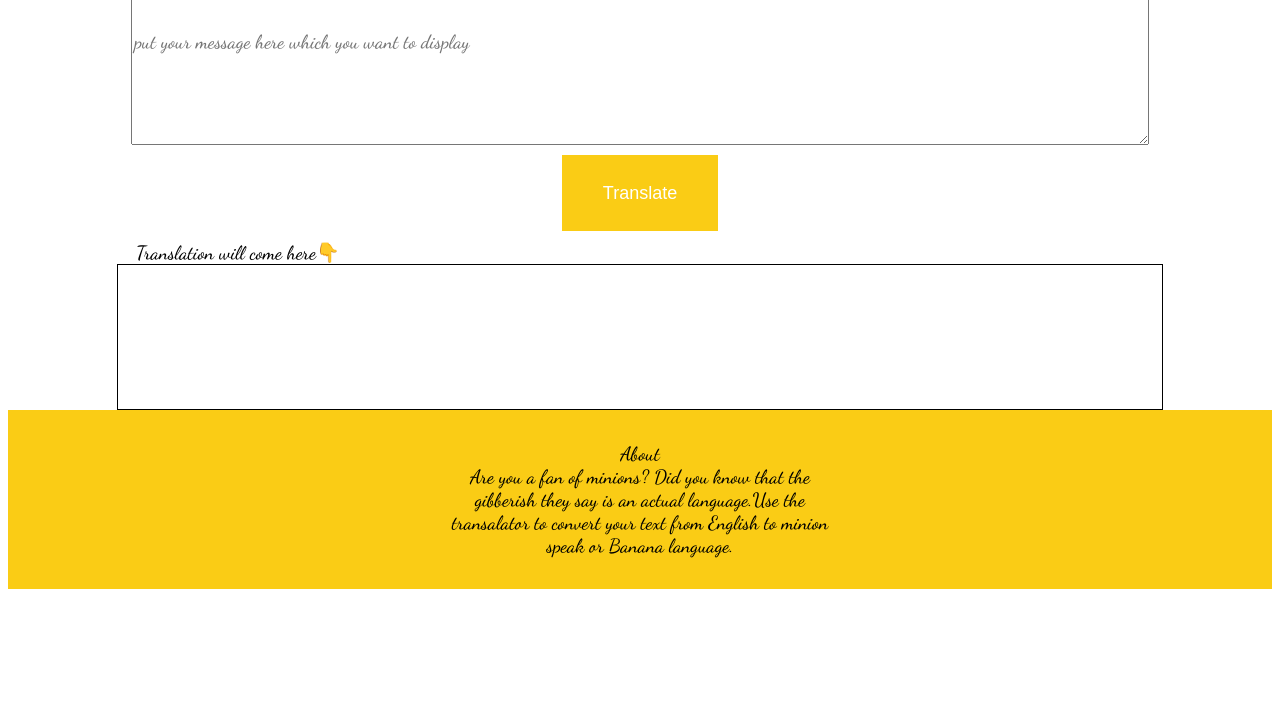
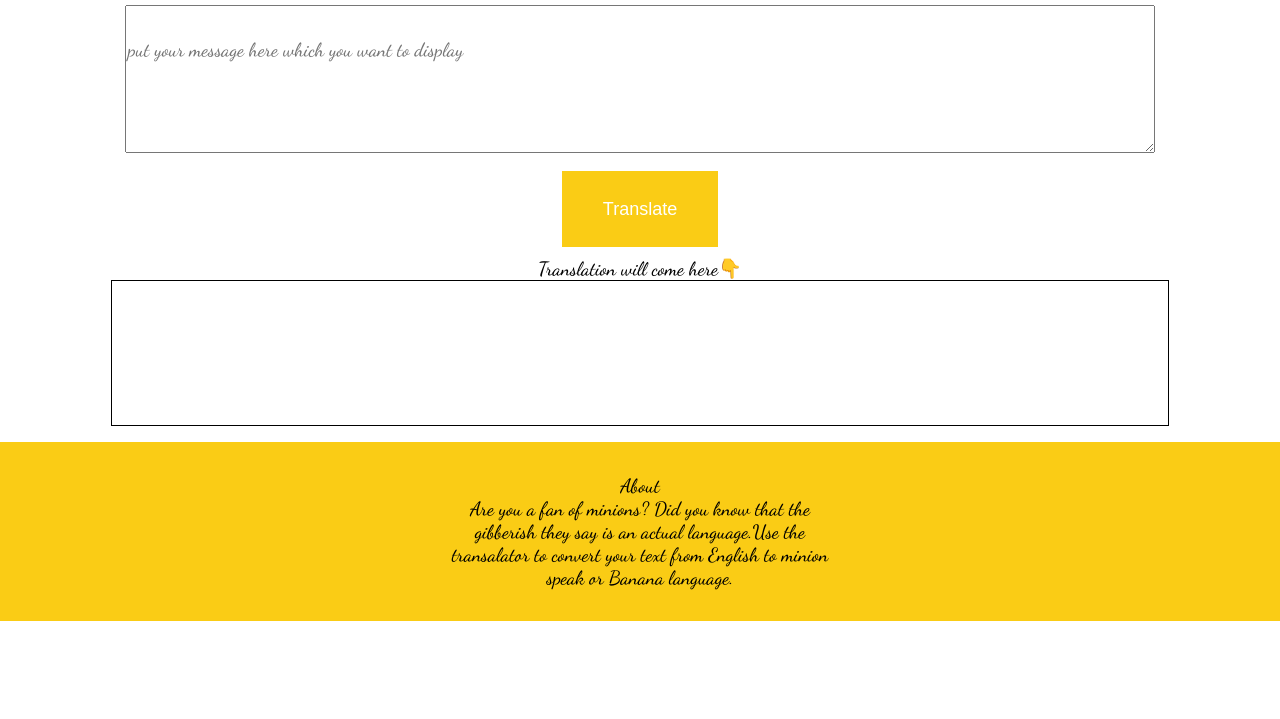
Before and after one commit to babbu47/banana-speak, a plain HTML site: page index.html in a window 1280 px wide. Shown: the part 81-800 px from the top of the page. Drawn offline with Linux system fonts and the light colour scheme.

Commit message:
style: add top margin on header and footer

```diff
--- a/index.html
+++ b/index.html
@@ -5,12 +5,11 @@
     <meta http-equiv="X-UA-Compatible" content="IE=edge">
     <meta name="viewport" content="width=device-width, initial-scale=1.0">
     <title>banana speak</title>
+    <link href="st.css"  rel="stylesheet">
 </head>
 <body>
-    <link href="st.css"  rel="stylesheet">
     <nav >
         <h1 class="kela">Banana talk</h1>
-
     </nav>
     <div >
     <textarea id="txt-input" placeholder="put your message here which you want to display"></textarea>
@@ -18,12 +17,12 @@
     <button id="btn-translate"  >Translate</button>
     <div class="op" >Translation will come here👇 </div>
     <div id="output"></div>
-<script src="app.js" type="text/javascript"></script>
     <footer class="footer">
         <div class="container">
             <div class="heading">About</div>
             <p>Are you a fan of minions? Did you know that the gibberish they say is an actual language.Use the transalator to convert your text from English to minion speak or Banana language. </p>
         </div>
     </footer>
+    <script src="app.js" type="text/javascript"></script>
 </body>
 </html>
--- a/st.css
+++ b/st.css
@@ -2,6 +2,7 @@
 @import url('https://fonts.googleapis.com/css2?family=Dancing+Script:wght@500;700&display=swap');
 body{
   font-family: 'Dancing Script', cursive;
+  margin: 0;
 }
 
 textarea{
@@ -11,8 +12,9 @@ textarea{
     font-family: 'Dancing Script', cursive;
     min-height:7rem;
     display:block;
-     margin:0 auto;
+    margin:1rem auto;
  }
+
  #output{
   text-align: center;
   border: 1px solid black;
@@ -23,7 +25,6 @@ textarea{
   font-size:larger;
  }
 
-
  #btn-translate{
     display: block;
     margin: 0.5rem auto;
@@ -33,33 +34,37 @@ textarea{
     width:20vh;
     border: 2px solid ;
     font-size:large;
+  }
 
-  }
  .op{
   font-size: larger;
-  padding-left: 8rem;
+  text-align: center;
  }
+
  .kela{
   font-size: 2rem;
   padding: 1rem;
   max-width:180em;
   margin:0px;
   text-align:center;
+  background-color:#facc15;
+ }
 
-  background-color:#facc15 ;
-
- }
  .footer{
   background-color:#facc15;
   text-align:center;
-  width:100%
+  width:100%;
+  margin-top: 1rem;
  }
+
  .footer-heading{
   font-size:larger
  }
+
  .footer p{
   display:inline;
  }
+
  .container{
   font-size:larger;
   margin:0 auto;
```
Lines whose indentation alone changed are shown as unchanged.
